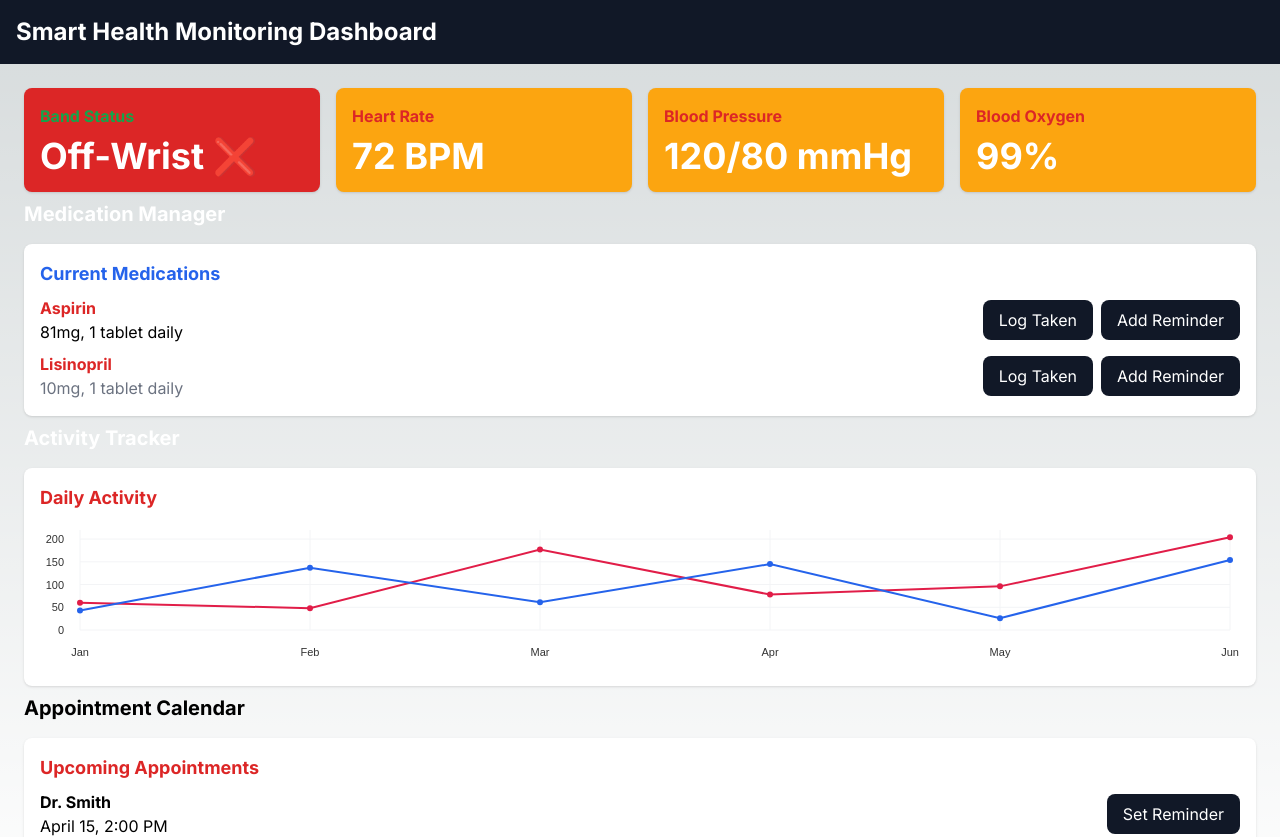
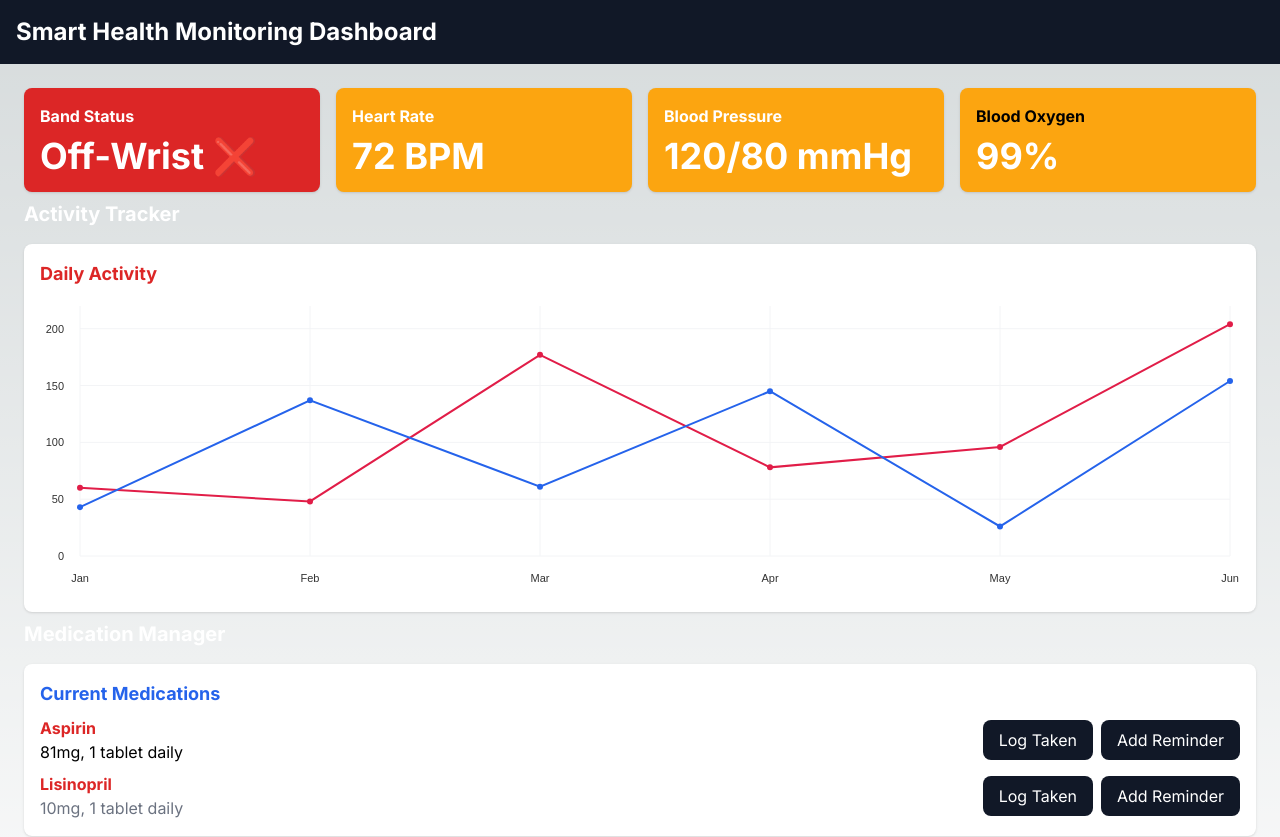
Before and after one commit to jatinsahijwani/elder.ly, a Next.js app: page /dashboard in a window 1280 px wide. Shown: the top 837 px of the page. Built offline with nearby package versions, Linux system fonts and the light colour scheme; no server answers.

Commit message:
minor changes

```diff
--- a/app/dashboard/page.tsx
+++ b/app/dashboard/page.tsx
@@ -25,21 +25,28 @@ export default function Component() {
         <section>
           <div className="grid grid-cols-4 gap-4">
             <div className={`${wrist ? 'bg-green-600' : 'bg-red-600'} rounded-lg shadow p-4`}>
-              <h3 className={`text-l font-bold mb-2 ${wrist ? 'text-red-600': 'text-green-600'}`}>Band Status</h3>
+              <h3 className={`text-l font-bold mb-2 ${wrist ? 'text-red-600': 'text-white'}`}>Band Status</h3>
               <p className="text-4xl font-bold text-white">{wrist ? 'On-Wrist ✅' : 'Off-Wrist ❌'}</p>
             </div>
             <div className="bg-[#fca510] rounded-lg shadow p-4">
-              <h3 className="text-l font-bold mb-2 text-red-600">Heart Rate</h3>
+              <h3 className="text-l font-bold mb-2 text-white">Heart Rate</h3>
               <p className="text-4xl font-bold text-white">72 BPM</p>
             </div>
             <div className="bg-[#fca510]  rounded-lg shadow p-4">
-              <h3 className="text-l font-bold text-red-600 mb-2">Blood Pressure</h3>
+              <h3 className="text-l font-bold text-white mb-2">Blood Pressure</h3>
               <p className="text-4xl font-bold text-white">120/80 mmHg</p>
             </div>
             <div className="bg-[#fca510]  rounded-lg shadow p-4">
-              <h3 className="text-l font-bold mb-2 text-red-600">Blood Oxygen</h3>
+              <h3 className="text-l font-bold mb-2 text-wh">Blood Oxygen</h3>
               <p className="text-4xl font-bold text-white">99%</p>
             </div>
+          </div>
+        </section>
+        <section>
+          <h2 className="text-xl font-bold mb-4 text-white">Activity Tracker</h2>
+          <div className="bg-white rounded-lg shadow p-4">
+            <h3 className="text-lg font-bold mb-2 text-red-600">Daily Activity</h3>
+            <LineChart className="aspect-[8/2]" />
           </div>
         </section>
         <section>
@@ -74,13 +81,7 @@ export default function Component() {
             </ul>
           </div>
         </section>
-        <section>
-          <h2 className="text-xl font-bold mb-4 text-white">Activity Tracker</h2>
-          <div className="bg-white rounded-lg shadow p-4">
-            <h3 className="text-lg font-bold mb-2 text-red-600">Daily Activity</h3>
-            <LineChart className="aspect-[16/2]" />
-          </div>
-        </section>
+
         <section>
           <h2 className="text-xl font-bold mb-4">Appointment Calendar</h2>
           <div className="bg-white rounded-lg shadow p-4">
```
